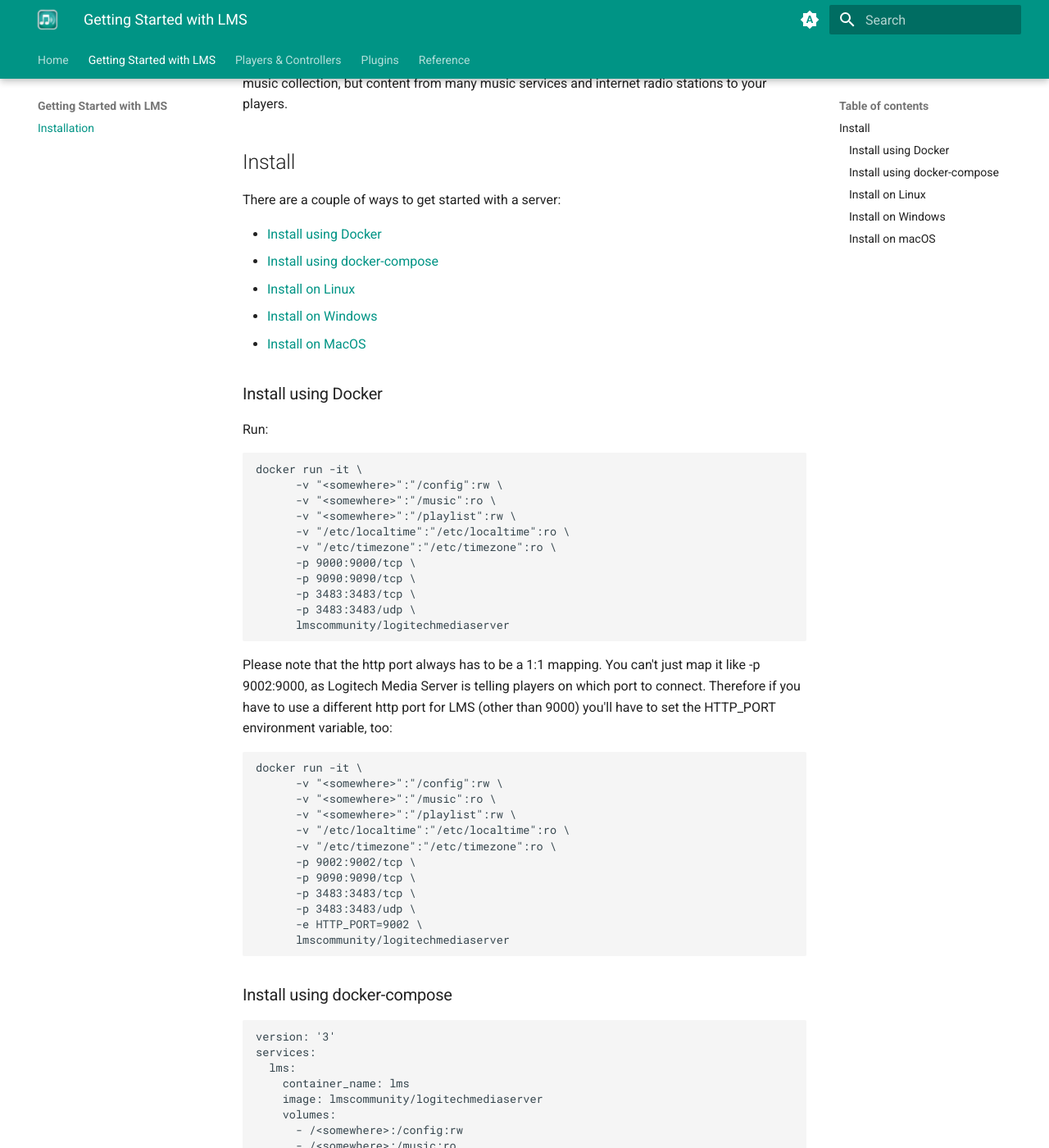
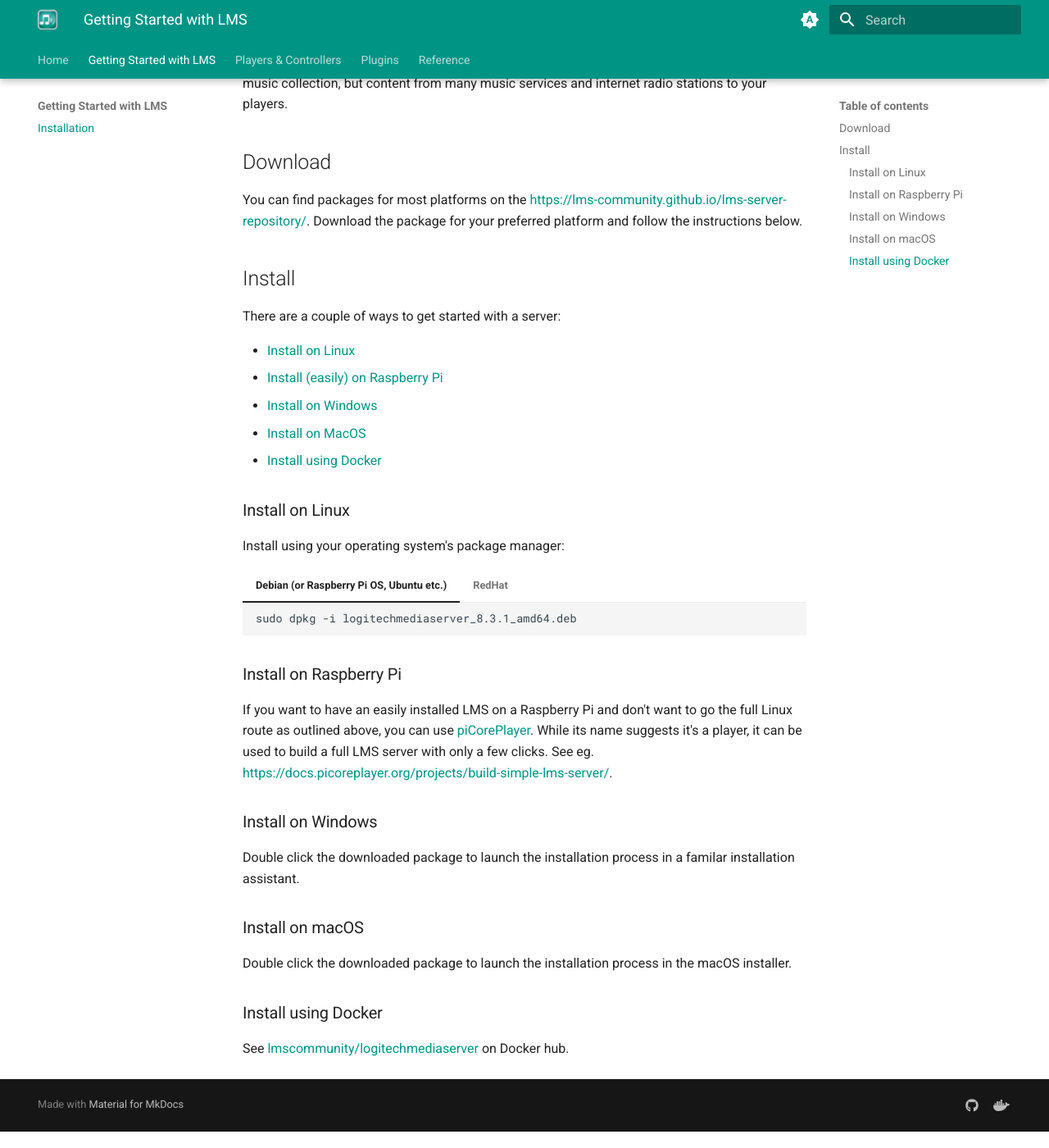
Before and after one commit to LMS-Community/lms-community.github.io, an MkDocs documentation site: the page built from docs/getting-started-with-LMS.md, in a window 1280 px wide and 1400 px high, scrolled down 230 px. Shown: the whole window at 82% size. Built offline with MkDocs 1.6.1 and Material for MkDocs 9.7.7, drawn with Linux system fonts in a browser that asks for light colours; some of the changed text lies outside the part shown.

Commit message:
Update the Getting Started document. Add links instead of text copies for the Docker instructions. It's all been documented before.
I've added some more details for Pi users, as these often aren't hardcore Linux users, but noobs.

````diff
--- a/docs/getting-started-with-LMS.md
+++ b/docs/getting-started-with-LMS.md
@@ -7,78 +7,25 @@
 
 Logitech Media Server is a fully open source server software to power a wide range of audio players. With the help of many plugins, Logitech Media Server can stream not only your local music collection, but content from many music services and internet radio stations to your players.
 
+## Download
+
+You can find packages for most platforms on the [https://lms-community.github.io/lms-server-repository/](https://lms-community.github.io/lms-server-repository/). Download the package for your preferred platform and follow the instructions below.
+
 ## Install
 
 There are a couple of ways to get started with a server:
 
-- [Install using Docker](#install-using-docker)
-- [Install using docker-compose](#install-using-docker-compose)
 - [Install on Linux](#install-on-linux)
+- [Install (easily) on Raspberry Pi](#install-on-raspberry-pi)
 - [Install on Windows](#install-on-windows)
 - [Install on MacOS](#install-on-macos)
-
-### Install using Docker
-
-Run:
-
-```
-docker run -it \
-      -v "<somewhere>":"/config":rw \
-      -v "<somewhere>":"/music":ro \
-      -v "<somewhere>":"/playlist":rw \
-      -v "/etc/localtime":"/etc/localtime":ro \
-      -v "/etc/timezone":"/etc/timezone":ro \
-      -p 9000:9000/tcp \
-      -p 9090:9090/tcp \
-      -p 3483:3483/tcp \
-      -p 3483:3483/udp \
-      lmscommunity/logitechmediaserver
-```
-
-Please note that the http port always has to be a 1:1 mapping. You can't just map it like -p 9002:9000, as Logitech Media Server is telling players on which port to connect. Therefore if you have to use a different http port for LMS (other than 9000) you'll have to set the HTTP_PORT environment variable, too:
-
-```
-docker run -it \
-      -v "<somewhere>":"/config":rw \
-      -v "<somewhere>":"/music":ro \
-      -v "<somewhere>":"/playlist":rw \
-      -v "/etc/localtime":"/etc/localtime":ro \
-      -v "/etc/timezone":"/etc/timezone":ro \
-      -p 9002:9002/tcp \
-      -p 9090:9090/tcp \
-      -p 3483:3483/tcp \
-      -p 3483:3483/udp \
-      -e HTTP_PORT=9002 \
-      lmscommunity/logitechmediaserver
-```
-
-### Install using docker-compose
-
-```
-version: '3'
-services:
-  lms:
-    container_name: lms
-    image: lmscommunity/logitechmediaserver
-    volumes:
-      - /<somewhere>:/config:rw
-      - /<somewhere>:/music:ro
-      - /<somewhere>:/playlist:rw
-      - /etc/localtime:/etc/localtime:ro
-      - /etc/timezone:/etc/timezone:ro
-    ports:
-      - 9000:9000/tcp
-      - 9090:9090/tcp
-      - 3483:3483/tcp
-      - 3483:3483/udp
-    restart: always
-```
+- [Install using Docker](#install-using-docker)
 
 ### Install on Linux
 
-Go to https://lms-community.github.io/lms-server-repository/ and download the correct installer for your OS. Subsequently install the package with:
+Install using your operating system's package manager:
 
-=== "Debian"
+=== "Debian  (or Raspberry Pi OS, Ubuntu etc.)"
 
     ```
     sudo dpkg -i logitechmediaserver_8.3.1_amd64.deb
@@ -90,7 +37,18 @@
     sudo rpm -i logitechmediaserver-8.3.1-1.noarch.rpm
     ```
 
+### Install on Raspberry Pi
+
+If you want to have an easily installed LMS on a Raspberry Pi and don't want to go the full Linux route as outlined above, you can use [piCorePlayer](https://picoreplayer.org). While its name suggests it's a player, it can be used to build a full LMS server with only a few clicks. See eg. [https://docs.picoreplayer.org/projects/build-simple-lms-server/](https://docs.picoreplayer.org/projects/build-simple-lms-server/).
 
 ### Install on Windows
 
+Double click the downloaded package to launch the installation process in a familar installation assistant.
+
 ### Install on macOS
+
+Double click the downloaded package to launch the installation process in the macOS installer.
+
+### Install using Docker
+
+See [lmscommunity/logitechmediaserver](https://hub.docker.com/r/lmscommunity/logitechmediaserver) on Docker hub.
````
